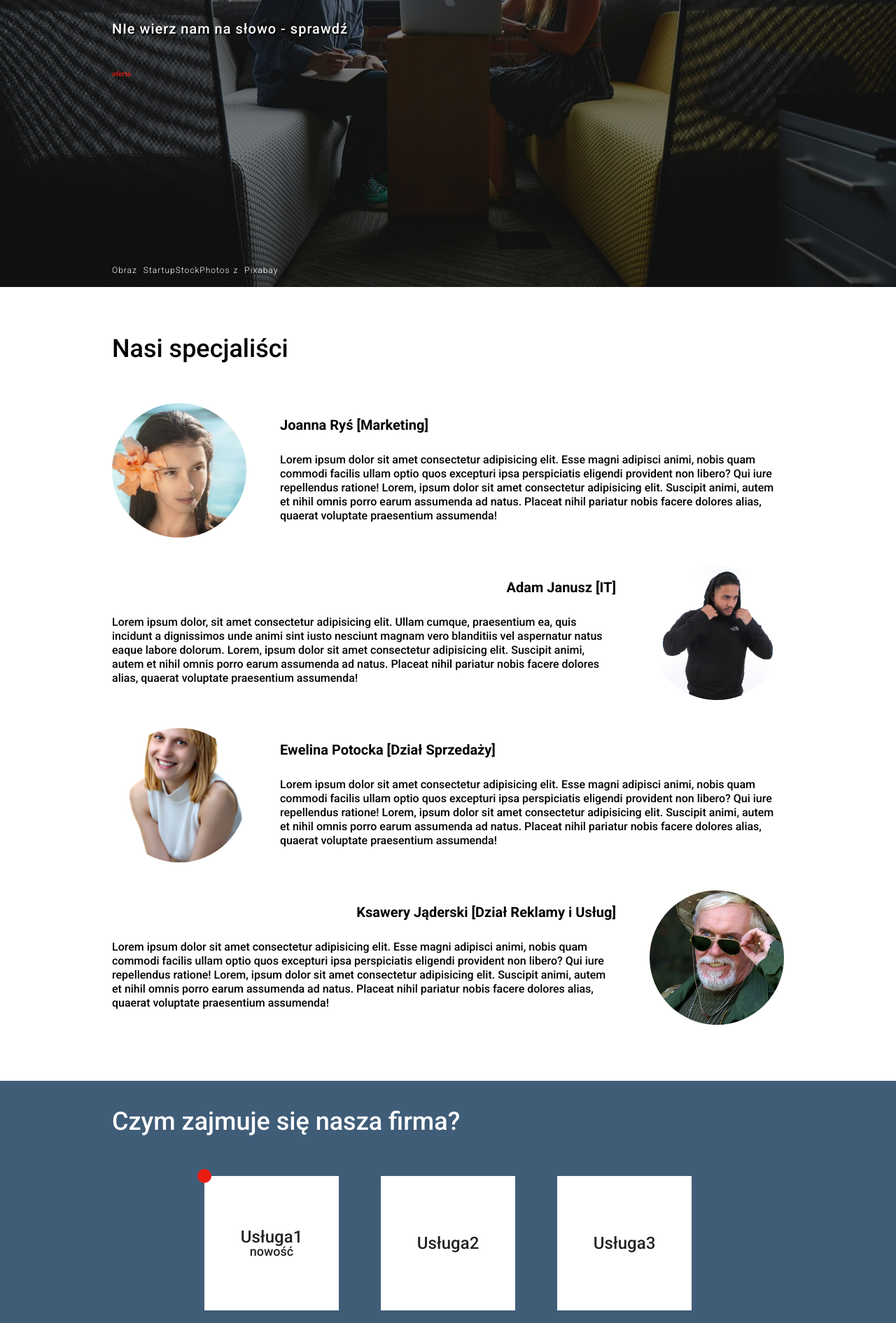
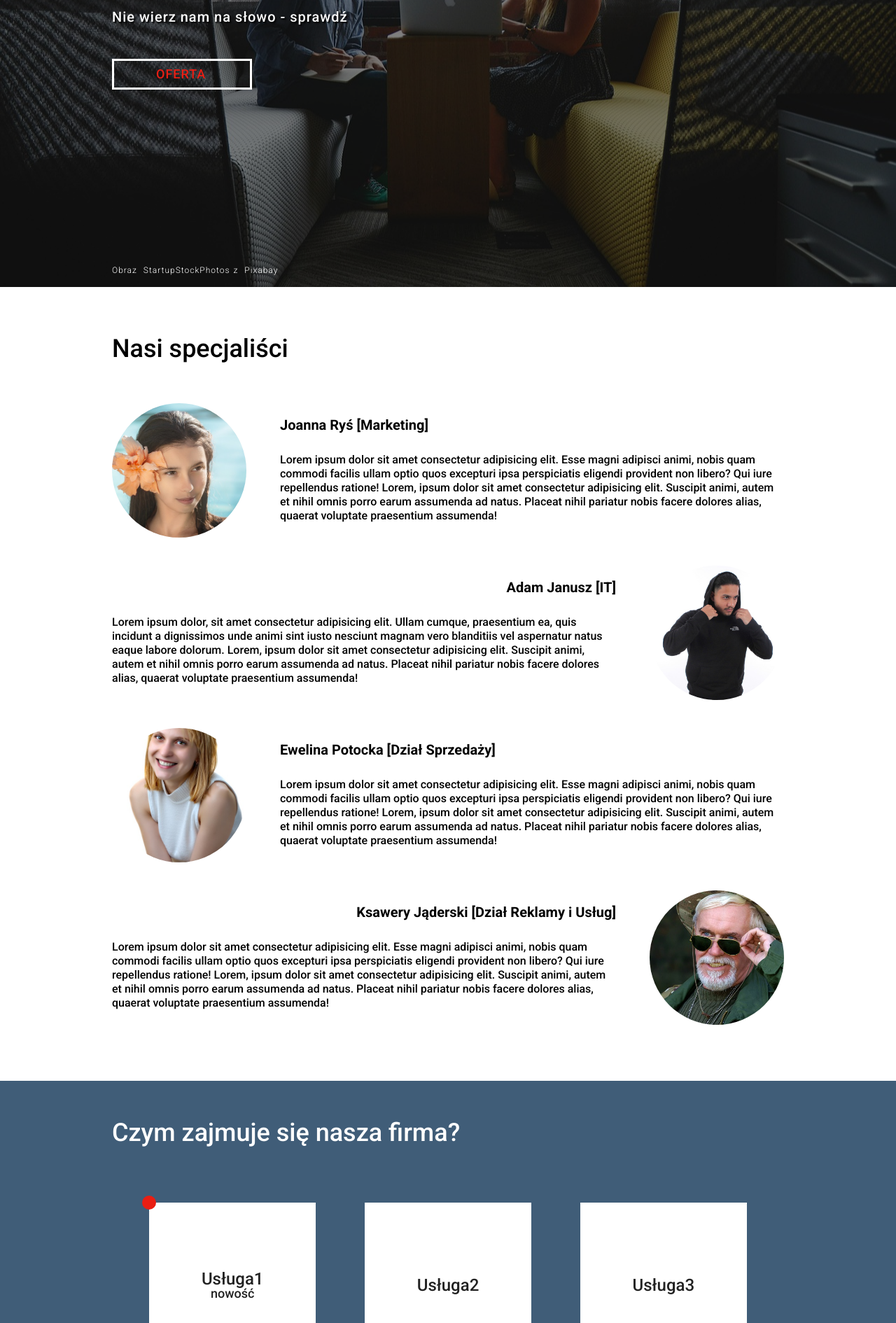
Before and after one commit to marcocollander/final-project-1, a website: page index.html in a window 1280 px wide. Shown: the part 390-2280 px from the top of the page at 70% size. Drawn offline with nearby package versions, Linux system fonts and the light colour scheme.

Commit message:
fixed: change button in header on anchor and change styles section offer

```diff
--- a/index.html
+++ b/index.html
@@ -27,7 +27,6 @@
   <link rel='stylesheet' href='./css/main.css' />
 </head>
 <body>
-<section class='landing-page'>
 <nav class='nav'>
   <div class='nav__wrapper'>
     <div class='nav__logo'>
@@ -47,7 +46,7 @@
   <div class='header__wrapper'>
     <h1 class='header__heading'>Nasza firma oferuje najwyższej</h1>
     <h2 class='header__heading'>jakości produkty</h2>
-      <p class='header__text'>NIe wierz nam na słowo - sprawdź</p>
+    <p class='header__text'>Nie wierz nam na słowo - sprawdź</p>
     <a class='header__btn' href='#offer'>oferta</a>
   </div>
   <p class='header__image-author'>
@@ -69,7 +68,6 @@
   >
   </p>
 </header>
-</section>
 
 <!------- SECTION ABOUT US ------->
 <section class='container about-us' id='about-us'>
@@ -146,8 +144,8 @@
 </section>
 <!------- SECTION OFFER ------------->
 <section class='offer' id='offer'>
+  <h2 class='offer__heading'>Czym zajmuje się nasza firma?</h2>
   <div class='offer__wrapper'>
-    <h2 class='offer__heading'>Czym zajmuje się nasza firma?</h2>
     <article class='offer__container'>
       <div class='offer__item'>
         <div class='item-new-symbol'></div>
@@ -156,18 +154,23 @@
           <h4 class='offer__item-heading-new'>nowość</h4>
         </div>
       </div>
+
       <div class='offer__item'>
         <h3 class='offer__item-heading'>Usługa2</h3>
       </div>
+
       <div class='offer__item'>
         <h3 class='offer__item-heading'>Usługa3</h3>
       </div>
+
       <div class='offer__item'>
         <h3 class='offer__item-heading'>Usługa4</h3>
       </div>
+
       <div class='offer__item'>
         <h3 class='offer__item-heading'>Usługa5</h3>
       </div>
+
       <div class='offer__item'>
         <h3 class='offer__item-heading'>Usługa6</h3>
       </div>
--- a/sass/components/_button.scss
+++ b/sass/components/_button.scss
@@ -1,3 +1,18 @@
-// -----------------------------------------------------------------------------
-// This file contains all styles related to the button component.
-// -----------------------------------------------------------------------------
+.header__btn {
+  width: 200px;
+  padding: 10px 60px;
+  border: 3px solid #fff;
+  background: none;
+  text-transform: uppercase;
+  font-size: 1.8rem;
+  font-weight: 500;
+  color: $brand-color;
+  letter-spacing: 1px;
+  transition: 1s linear;
+  cursor: pointer;
+
+  &:hover {
+    background-color: #fff;
+    color: #000;
+  }
+}
--- a/sass/layout/_footer.scss
+++ b/sass/layout/_footer.scss
@@ -2,6 +2,7 @@
   @include wrapper(1920px);
   background-color: #4e4e4e;
   color: $text-color-light;
+  padding: 0 10px;
 
   &__wrapper {
     display: flex;
--- a/sass/layout/_header.scss
+++ b/sass/layout/_header.scss
@@ -1,7 +1,6 @@
 .header {
   position: relative;
   height: 100vh;
-  //padding-bottom: 50px; //padding-bottom: 50px;
   background-image: url('../images/entrepreneur.jpg');
   background-size: cover;
   background-position: center center;
@@ -53,7 +52,6 @@
 
   &__link-to-author {
     margin: 0 5px;
-
     color: #fff;
 
     &:hover {
--- a/sass/layout/_home.scss
+++ b/sass/layout/_home.scss
@@ -81,17 +81,27 @@
 
 .offer {
   @include wrapper(1920px);
-  padding: 40px 0;
+  height: 93vh;
   background-color: #405d78;
   color: $text-color-light;
 
-  &__wrapper {
+
+  &__heading {
     @include wrapper(960px);
+    height: 20%;
+    padding: 20px 0;
+    display: flex;
+    justify-items: flex-start;
+    align-items: center;
+    font-size: 3.6rem;
   }
 
-  &__heading {
-    margin-bottom: 30px;
-    font-size: 3.6rem;
+  &__wrapper {
+    @include wrapper(1920px);
+    height: 80%;
+    display: flex;
+    justify-content: space-around;
+    align-items: center;
   }
 
   &__container {
@@ -99,16 +109,15 @@
     justify-content: center;
     flex-wrap: wrap;
     align-content: center;
-    padding-bottom: 50px;
   }
 
   &__item {
     display: flex;
     justify-content: center;
     align-items: center;
-    width: 20%;
+    width: 25%;
     aspect-ratio: 1 / 1;
-    margin: 30px;
+    margin: 35px;
     background-color: #fff;
     transition: transform 0.5s linear;
 
```
Also changed, not shown: css/main.css, 1 other file. Lines whose indentation alone changed are shown as unchanged.
